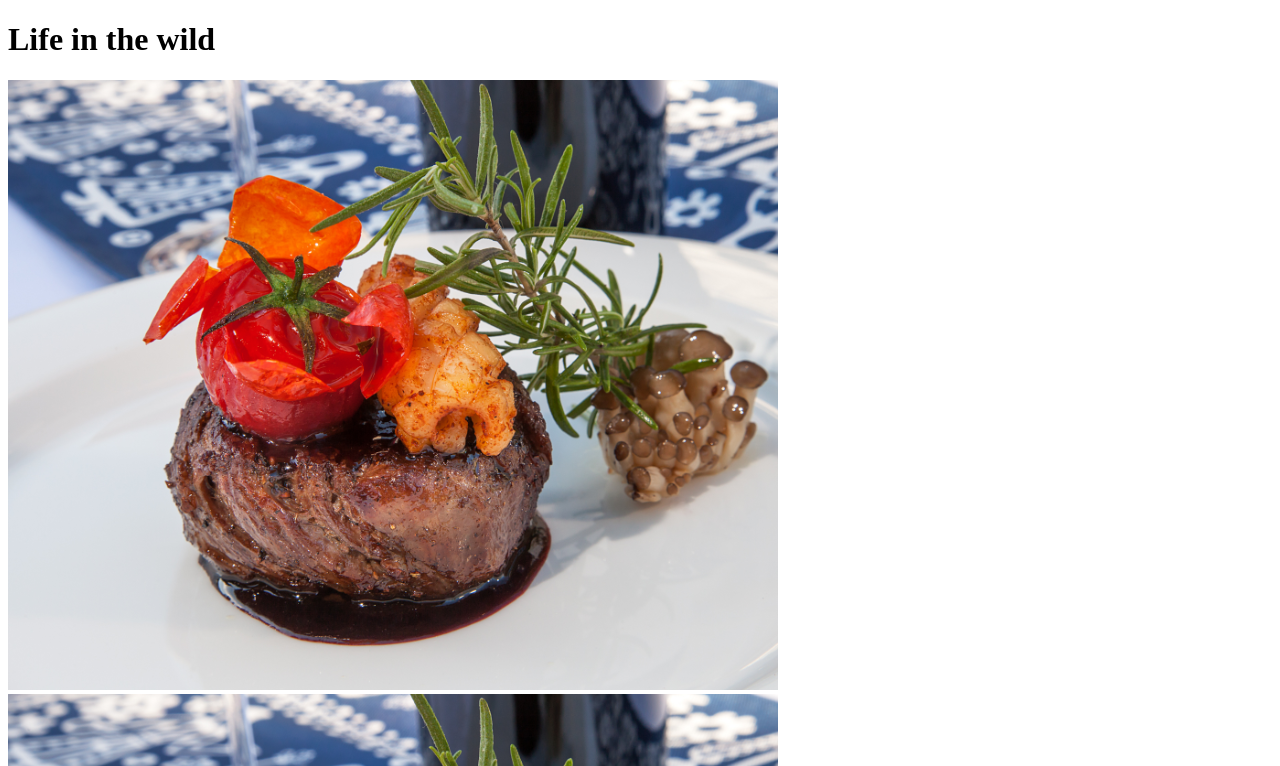
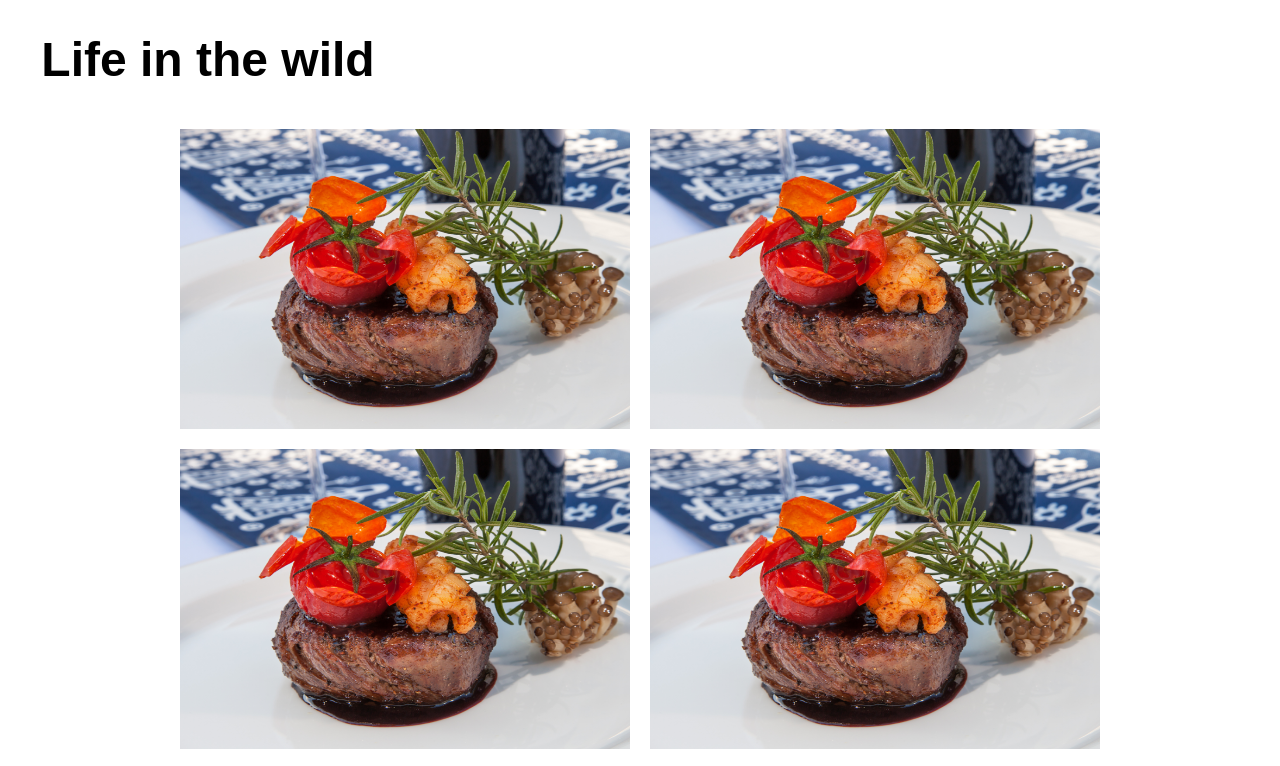
Before and after one commit to guramiivanidze/WebDev.github.io, a plain HTML site: page images.html in a window 1280 px wide. Shown: the top 766 px of the page. Drawn offline with Linux system fonts and the light colour scheme.

Commit message:
flex box

```diff
--- a/images.html
+++ b/images.html
@@ -1,15 +1,12 @@
 <!DOCTYPE html>
-<html lang="en">
+<html >
 <head>
-    <meta charset="UTF-8">
-    <meta http-equiv="X-UA-Compatible" content="IE=edge">
-    <meta name="viewport" content="width=device-width, initial-scale=1.0">
     <title>Document</title>
     <link rel="stylesheet" type="text/css" href="styleforimages.css">
 </head>
 <body>
     <h1>Life in the  wild</h1>
-    <div>
+    <div class="conteiner">
         <img src="_MG_5414.png" >
         <img src="_MG_5414.png" >
         <img src="_MG_5414.png" >
--- a/styleforimages.css
+++ b/styleforimages.css
@@ -1,4 +1,26 @@
+.conteiner {
+    display: flex;
+    flex-wrap: wrap;
+    justify-content: center;
+
+}
+
+h1 {
+    font-family: fantasy;
+    font-size: 3em;
+    border-bottom: 2px rgb(0, 0, 0);
+    border-right: 2px rgb(0, 0, 0);
+    width: 400px;
+    text-align: center;
+}
+
 img {
-    width: 450;
-    height: 300;
+    width: 450px;
+    height: 300px;
+    margin: 10px;
+    transition: all 1s;
 }
+
+img:hover {
+    transform: scale(1.07);
+}
```
